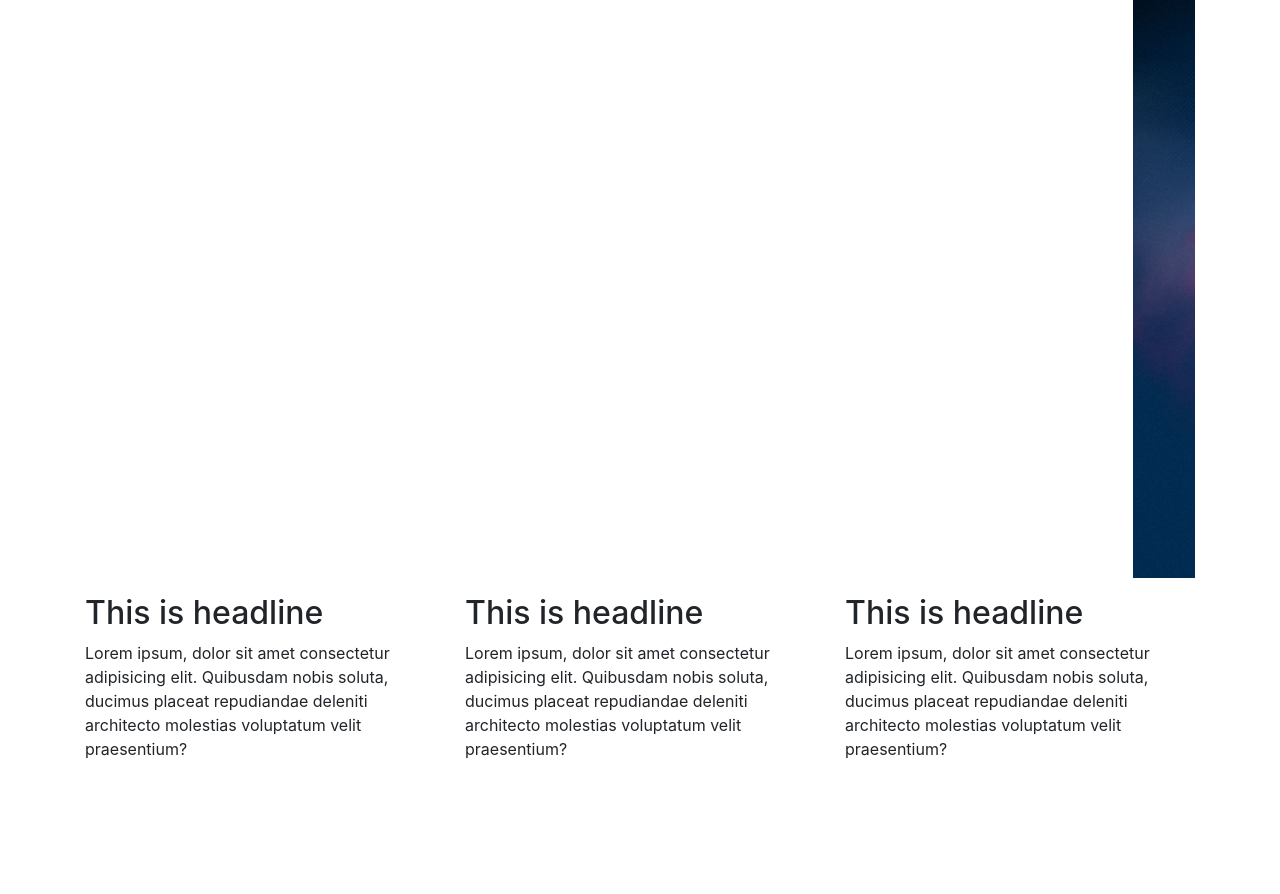
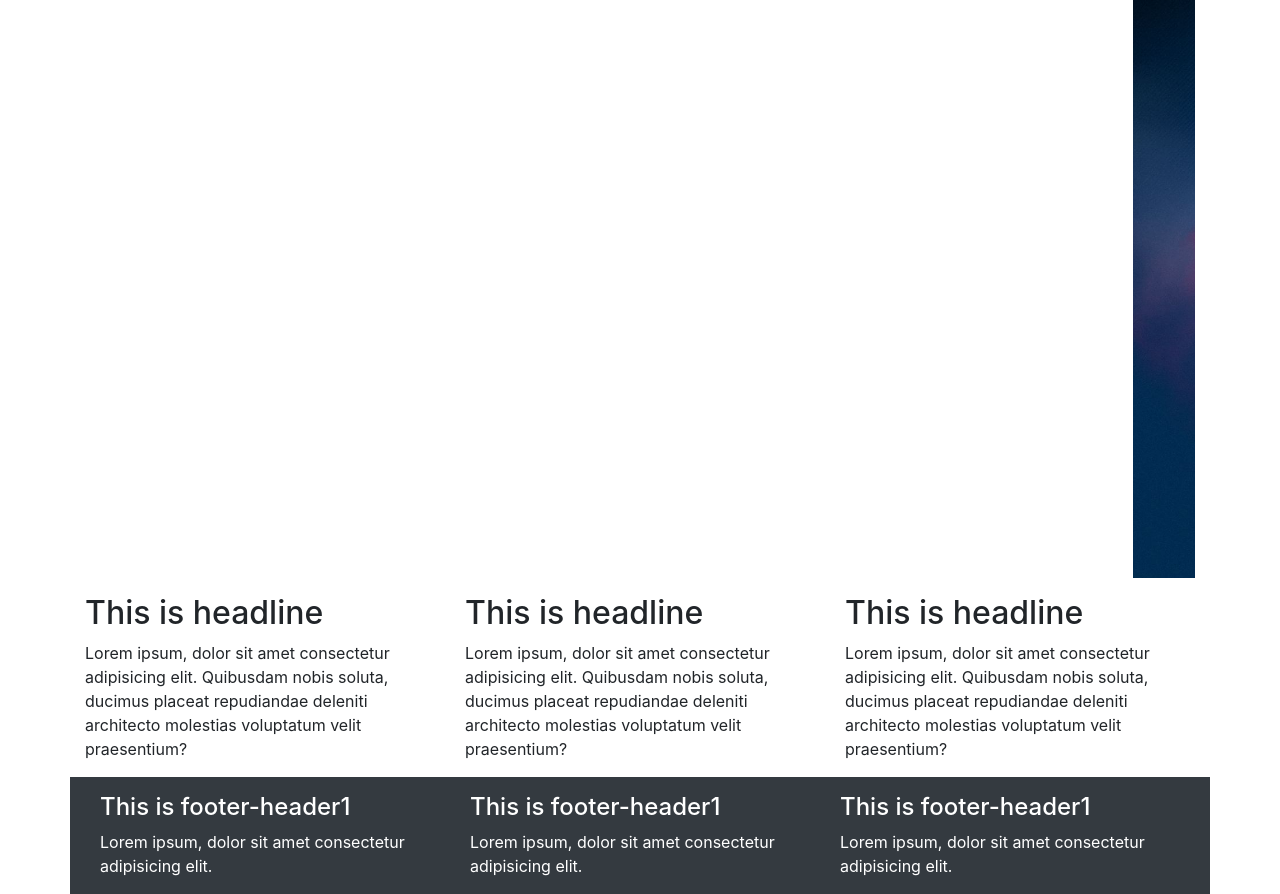
Before and after one commit to FredrikAndre/parProgrammering, a plain HTML site: page index.html in a window 1280 px wide. Shown: the part 132-1026 px from the top of the page. Before the commit the page ends 909 px from the top, so only its background shows below. Drawn offline with nearby package versions, Linux system fonts and the light colour scheme.

Commit message:
Added footer with text in

```diff
--- a/index.html
+++ b/index.html
@@ -84,6 +84,30 @@
             </div>
         </div>
 
+        <div class="row bg-dark text-white">
+            <div class="col-12 d-flex justify-content-center">
+                <div class="col-md-4 mt-3">
+                    <h4>This is footer-header1</h4>
+                    <p>Lorem ipsum, dolor sit amet consectetur
+                        adipisicing elit.
+                    </p>
+                </div>
+                <div class="col-md-4 mt-3">
+                    <h4>This is footer-header1</h4>
+                    <p>Lorem ipsum, dolor sit amet consectetur
+                        adipisicing elit.
+                    </p>
+                </div>
+                <div class="col-md-4 mt-3">
+                    <h4>This is footer-header1</h4>
+                    <p>Lorem ipsum, dolor sit amet consectetur
+                        adipisicing elit.
+                    </p>
+                </div>
+            </div>
+        </div>
+
+
     </div>
 
 </body>
```
Lines whose indentation alone changed are shown as unchanged.
